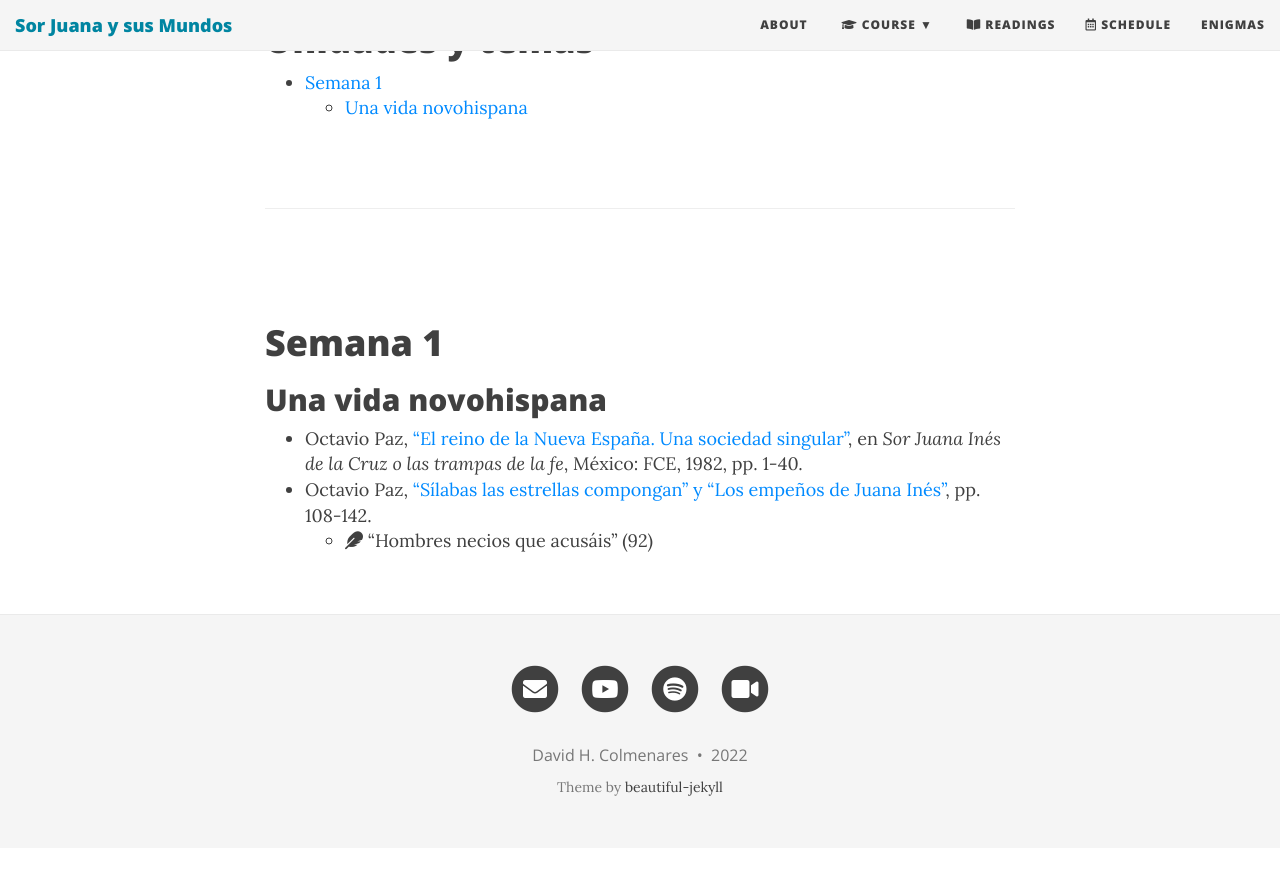
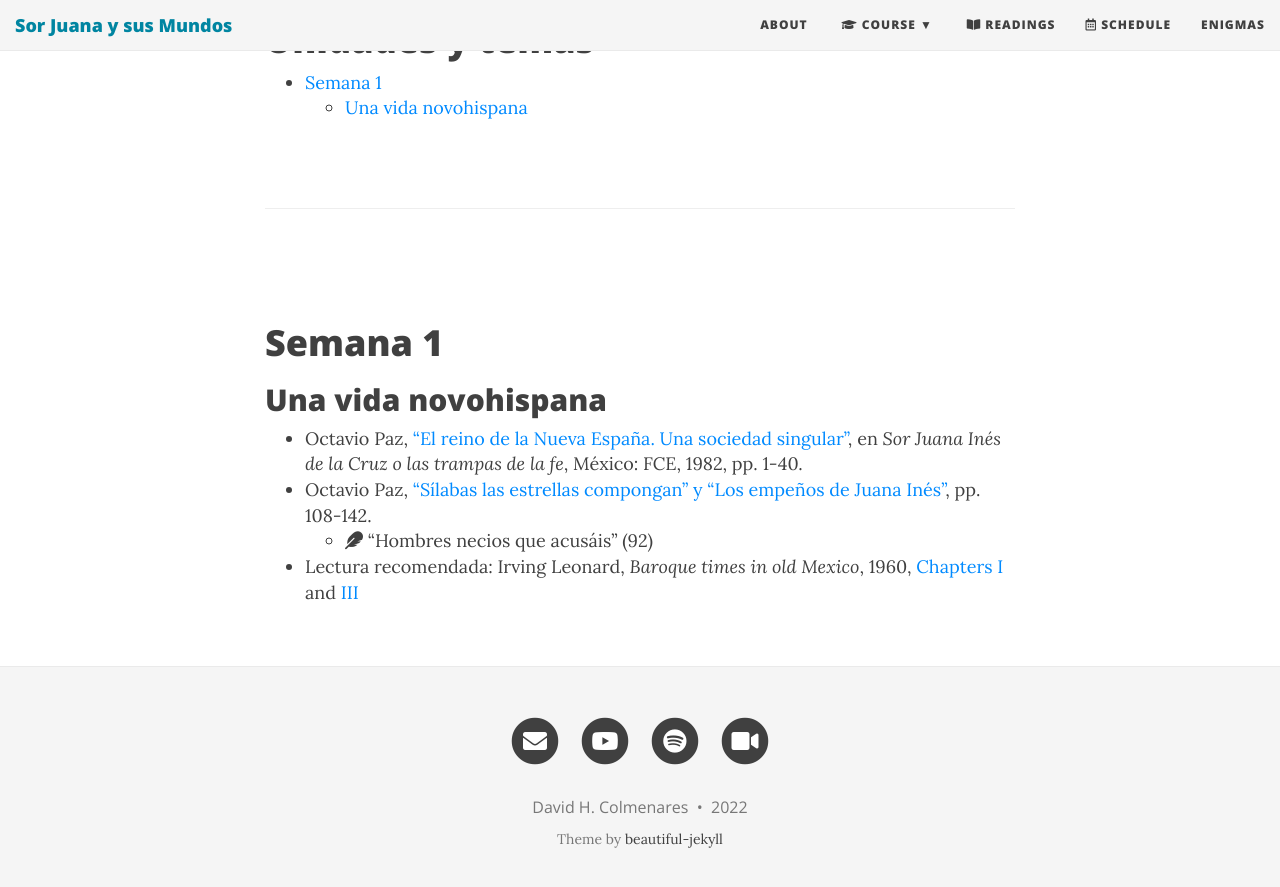
Before and after one commit to Hipomenes/sorjuana, a Jekyll site: the page built from syllabus.md, in a window 1280 px wide and 900 px high, scrolled down 524 px. Shown: the top 887 px of the window. Built offline with Jekyll 4.4.1, drawn with Linux system fonts in a browser that asks for light colours; nearby versions of some CDN libraries; before the commit the page ends 1372 px from its top, so only the background shows below that.

Commit message:
Update syllabus.md

```diff
--- a/syllabus.md
+++ b/syllabus.md
@@ -22,3 +22,5 @@ bigimg: http://www.ilovelibraries.org/sites/default/files/palafoxianazoom.png
 - Octavio Paz, [“El reino de la Nueva España. Una sociedad singular”](https://bushare-my.sharepoint.com/:u:/g/personal/dhcg_bu_edu/Ee5TsI0d7U5Dp7YXoSFvHcMBasiSal-Hk9Yci97Sc8JRdQ?e=V9QrE5), en *Sor Juana Inés de la Cruz o las trampas de la fe*, México: FCE, 1982, pp. 1-40.
 - Octavio Paz, ["Sílabas las estrellas compongan" y "Los empeños de Juana Inés"](https://bushare-my.sharepoint.com/:b:/g/personal/dhcg_bu_edu/ESQjtjzKqsJKioFrw934OUEB2UDOOHB32vfJTy_bm_NxUw?e=oswUTL), pp. 108-142.
     - <i class="fas fa-feather"></i> "Hombres necios que acusáis" (92)
+
+- Lectura recomendada: Irving Leonard, *Baroque times in old Mexico*, 1960,  [Chapters I](https://bushare-my.sharepoint.com/:b:/g/personal/dhcg_bu_edu/EXYHh3nvYPdIgGyeMfob2CcBA9YmZCfgVkuYygoVd045sg?e=3gwhIJ) and [III](https://bushare-my.sharepoint.com/:b:/g/personal/dhcg_bu_edu/EWXJZa2EhdpEr_EyR3UmjYoBJO8_0HxdJB2tXCZBDYkJUw?e=Z1mkWf)
```
